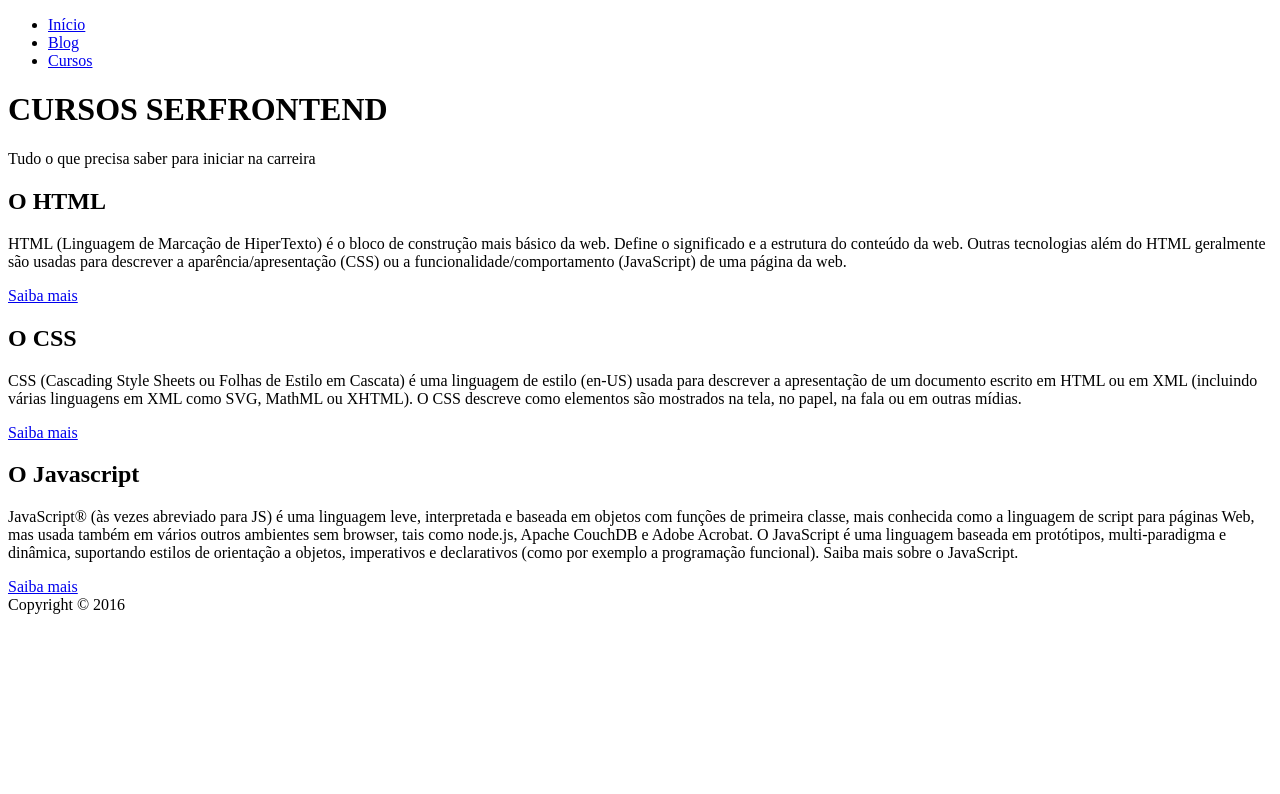
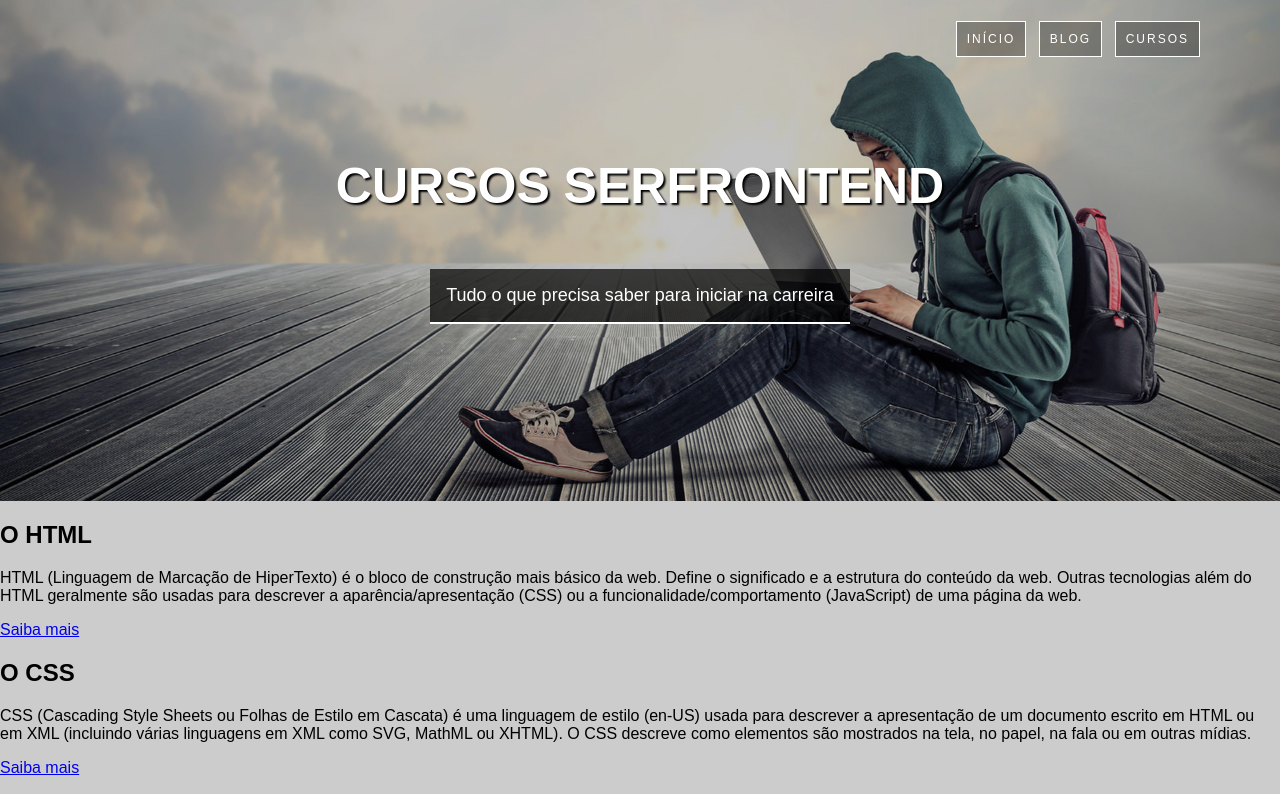
Before and after one commit to brunoasiqueira/EstudosProgramacao, a plain HTML site: page ProjetoCSS-inicio/index.html in a window 1280 px wide. Shown: the top 794 px of the page. Drawn offline with Linux system fonts and the light colour scheme.

Commit message:
seção 4 - aula 44

```diff
--- /dev/null
+++ b/ProjetoCSS-inicio/Styles/estilo.css
@@ -0,0 +1,55 @@
+body{
+    margin: 0;
+    font-family: Arial, Helvetica, sans-serif;
+    background-color: #ccc;
+}
+.hero{
+    background-image: url(../imagens/bg-3.jpg);
+    height: 500px;
+    background-size: cover;
+    background-position: right center;
+    padding-top: 1px;
+}
+.hero-content{
+    margin:50px auto 0;
+    width: 80%;
+    text-align: center;
+    color: white;
+}
+.hero-content h1{
+    font-size: 50px;
+    text-shadow: 2px 2px 2px black;
+    text-transform: uppercase;
+    margin-top: 100px;
+}
+.hero-content p{
+    background-color: rgba(0,0,0, 0.7);
+    font-size: 18px;
+    display: inline-block;
+    margin-top: 20px;
+    padding: 16px;
+    border-bottom: 2px solid;
+}
+.hero nav ul{
+    margin: 20px 80px 0 0;
+    text-align: right;
+}
+.hero nav li{
+    display: inline-block;
+    list-style-type: none;
+    border: 1px solid white;
+    margin-left: 8px;
+}
+.hero nav a{
+    background-color: rgba(0,0,0, 0.3);
+    padding: 10px;
+    display: block;
+    color: white;
+    text-decoration: none;
+    text-transform: uppercase;
+    font-size: 12px;
+    letter-spacing: 2px;
+}
+.hero nav a:hover{
+    background-color: rgba(0,0,0, 0.5);
+}
--- a/ProjetoCSS-inicio/index.html
+++ b/ProjetoCSS-inicio/index.html
@@ -3,7 +3,7 @@
 <head>
     <meta charset="UTF-8">
     <meta name="viewport" content="width=device-width, initial-scale=1.0">
-    <link rel="stylesheet" href="conteudo.css">
+    <link rel="stylesheet" href="Styles/estilo.css">
     <title>seção 4 (semântica e posicionamento)</title>
 </head>
 
@@ -18,7 +18,7 @@
         </nav>
 
         <div class="hero-content">
-            <h1>CURSOS SERFRONTEND </h1>
+            <h1>Cursos serfrontend</h1>
             <p>Tudo o que precisa saber para iniciar na carreira</p>
         </div>
     </header>
```
Also changed, not shown: ProjetoCSS-inicio/conteudo.css (deleted).
